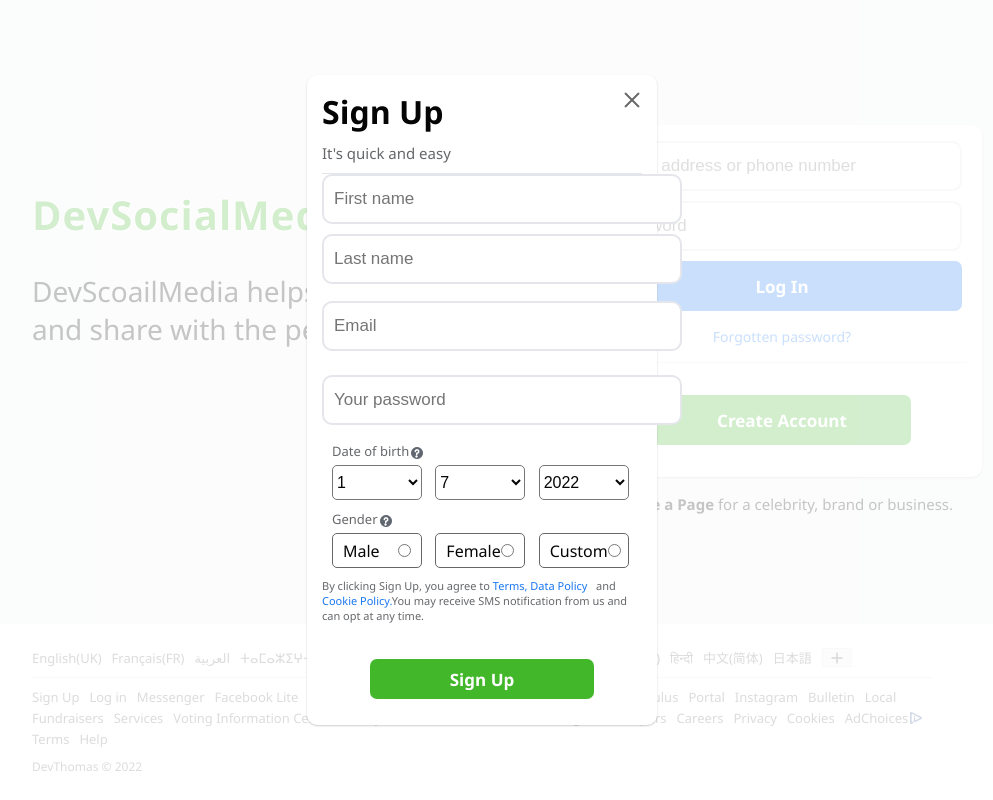
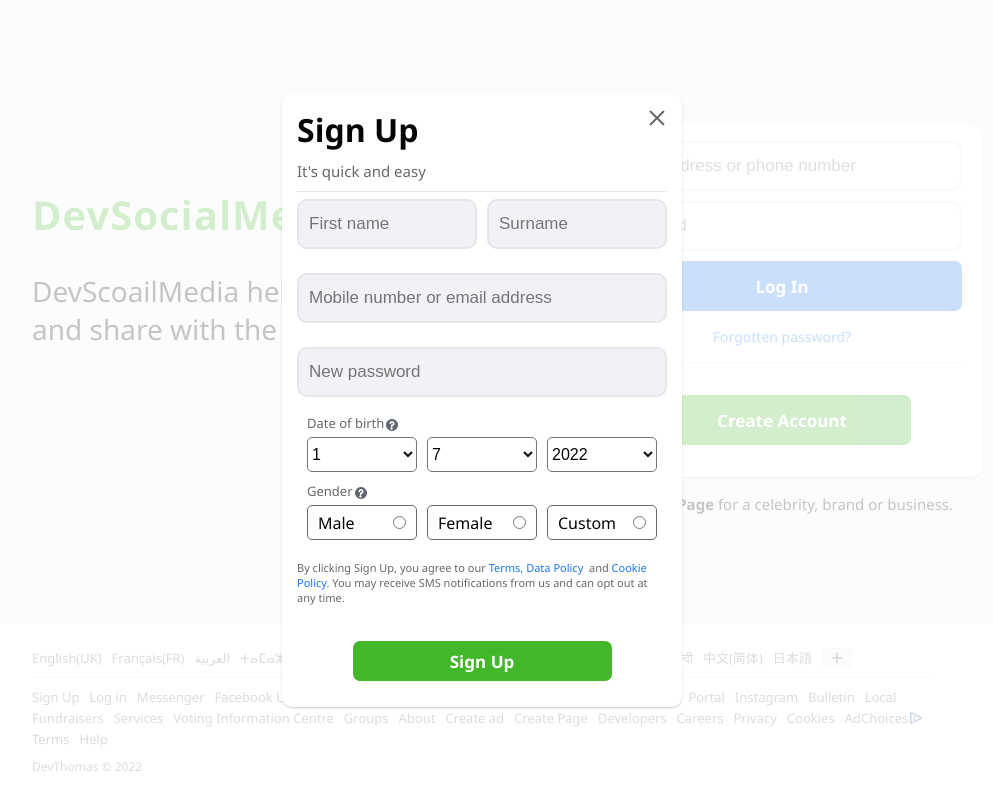
Before and after one commit to Fremen1990/DevSocialMedia-frontend, a React (Create React App) app: page /login in a window 1280 px wide. Shown: the whole page, without its empty margins (158-1151 px from the left). Built offline with nearby package versions, Linux system fonts and the light colour scheme.

Commit message:
Register error handling

```diff
--- a/src/components/inputs/loginInput/index.js
+++ b/src/components/inputs/loginInput/index.js
@@ -8,7 +8,6 @@
     const desktopView = useMediaQuery({
         query: '(min-width:850px',
     })
-    console.log(desktopView)
     return (
         <div className="input_wrap">
             {meta.touched && meta.error && !bottom && (
--- a/src/components/inputs/registerInput/index.js
+++ b/src/components/inputs/registerInput/index.js
@@ -5,54 +5,58 @@
 
 function RegisterInput({ placeholder, bottom, ...props }) {
     const [field, meta] = useField(props)
-    const desktopView = useMediaQuery({
+
+    //Responsivness with 'react-responsive
+    const view1 = useMediaQuery({
+        query: '(min-width:539px',
+    })
+    const view2 = useMediaQuery({
         query: '(min-width:850px',
     })
-    console.log(desktopView)
+    const view3 = useMediaQuery({
+        query: '(min-width:1170px',
+    })
+    const testView1 = view3 && field.name === 'first_name'
+    const testView2 = view3 && field.name === 'last_name'
+
     return (
-        <div className="input_wrap">
-            {meta.touched && meta.error && !bottom && (
-                <div
-                    className={
-                        desktopView
-                            ? 'input_error input_error_desktop'
-                            : 'input_error'
-                    }
-                    style={{ transform: 'translate(3px' }}
-                >
-                    {meta.touched && meta.error && (
-                        <ErrorMessage name={field.name} />
-                    )}
-                    {meta.touched && meta.error && (
-                        <div
-                            className={
-                                desktopView
-                                    ? 'error_arrow_left'
-                                    : 'error_arrow_top'
-                            }
-                        ></div>
-                    )}
-                </div>
-            )}
-
+        <div className="input_wrap register_input_wrap">
             <input
                 className={
                     meta.touched && meta.error ? 'input_error_border' : ''
                 }
+                style={{
+                    width: `${
+                        view1 &&
+                        (field.name === 'first_name' ||
+                            field.name === 'last_name')
+                            ? '100%'
+                            : view1 &&
+                              (field.name === 'email' ||
+                                  field.name === 'password')
+                            ? '370px'
+                            : '300px'
+                    }`,
+                }}
                 type={field.type}
                 name={field.name}
                 placeholder={placeholder}
                 {...field}
                 {...props}
             />
-            {meta.touched && meta.error && bottom && (
+            {meta.touched && meta.error && (
                 <div
                     className={
-                        desktopView
+                        view3
                             ? 'input_error input_error_desktop'
                             : 'input_error'
                     }
-                    style={{ transform: 'translate(3px' }}
+                    style={{
+                        transform: 'translateY(3px)',
+                        left: `${
+                            testView1 ? '-107%' : testView2 ? '107%' : ''
+                        }`,
+                    }}
                 >
                     {meta.touched && meta.error && (
                         <ErrorMessage name={field.name} />
@@ -61,27 +65,20 @@
                     {meta.touched && meta.error && (
                         <div
                             className={
-                                desktopView
+                                view3 && field.name !== 'last_name'
                                     ? 'error_arrow_left'
-                                    : 'error_arrow_bottom'
+                                    : view3 && field.name === 'last_name'
+                                    ? 'error_arrow_right'
+                                    : !view3 && 'error_arrow_bottom'
                             }
                         ></div>
                     )}
                 </div>
             )}
 
-            {meta.touched && meta.error && (
-                <i
-                    className="error_icon"
-                    style={{
-                        top: `${!bottom && !desktopView ? '63%' : '15px'}`,
-                    }}
-                ></i>
-            )}
+            {meta.touched && meta.error && <i className="error_icon"></i>}
         </div>
     )
 }
 
 export default RegisterInput
-
-//TODO 33. Login and Register page part 3 (Yup)  8:00
--- a/src/components/inputs/registerInput/style.css
+++ b/src/components/inputs/registerInput/style.css
@@ -0,0 +1,25 @@
+.register_input_wrap {
+    width: 100% !important;
+}
+.register_input_wrap input {
+    background: var(--bg-secondary);
+}
+.register_input_wrap .input_error {
+    max-width: 300px;
+}
+.register_input_wrap .error_arrow_bottom {
+    transform: translateY(1px);
+}
+.error_arrow_right {
+    border-right: 10px solid #b94a48;
+    border-top: 10px solid transparent;
+    border-bottom: 10px solid transparent;
+    position: absolute;
+    left: -10px;
+    top: 14px;
+}
+@media (min-width: 539px) {
+    .register_input_wrap .input_error {
+        max-width: 100%;
+    }
+}
--- /dev/null
+++ b/src/components/login/DateOfBirthSelect.js
@@ -0,0 +1,62 @@
+import { useMediaQuery } from "react-responsive";
+
+export default function DateOfBirthSelect({
+  bDay,
+  bMonth,
+  bYear,
+  days,
+  months,
+  years,
+  handleRegisterChange,
+  dateError,
+}) {
+  const view1 = useMediaQuery({
+    query: "(min-width: 539px)",
+  });
+  const view2 = useMediaQuery({
+    query: "(min-width: 850px)",
+  });
+  const view3 = useMediaQuery({
+    query: "(min-width: 1170px)",
+  });
+  return (
+    <div
+      className="reg_grid"
+      style={{ marginBottom: `${dateError && !view3 ? "90px" : "0"}` }}
+    >
+      <select name="bDay" value={bDay} onChange={handleRegisterChange}>
+        {days.map((day, i) => (
+          <option value={day} key={i}>
+            {day}
+          </option>
+        ))}
+      </select>
+      <select name="bMonth" value={bMonth} onChange={handleRegisterChange}>
+        {months.map((month, i) => (
+          <option value={month} key={i}>
+            {month}
+          </option>
+        ))}
+      </select>
+      <select name="bYear" value={bYear} onChange={handleRegisterChange}>
+        {years.map((year, i) => (
+          <option value={year} key={i}>
+            {year}
+          </option>
+        ))}
+      </select>
+      {dateError && (
+        <div
+          className={
+            !view3 ? "input_error" : "input_error input_error_select_large"
+          }
+        >
+          <div
+            className={!view3 ? "error_arrow_bottom" : "error_arrow_left"}
+          ></div>
+          {dateError}
+        </div>
+      )}
+    </div>
+  );
+}
--- /dev/null
+++ b/src/components/login/GenderSelect.js
@@ -0,0 +1,62 @@
+import { useMediaQuery } from "react-responsive";
+
+export default function GenderSelect({ handleRegisterChange, genderError }) {
+  const view1 = useMediaQuery({
+    query: "(min-width: 539px)",
+  });
+  const view2 = useMediaQuery({
+    query: "(min-width: 850px)",
+  });
+  const view3 = useMediaQuery({
+    query: "(min-width: 1170px)",
+  });
+  return (
+    <div
+      className="reg_grid"
+      style={{ marginBottom: `${genderError && !view3 ? "70px" : "0"}` }}
+    >
+      <label htmlFor="male">
+        Male
+        <input
+          type="radio"
+          name="gender"
+          id="male"
+          value="male"
+          onChange={handleRegisterChange}
+        />
+      </label>
+      <label htmlFor="female">
+        Female
+        <input
+          type="radio"
+          name="gender"
+          id="female"
+          value="female"
+          onChange={handleRegisterChange}
+        />
+      </label>
+      <label htmlFor="custom">
+        Custom
+        <input
+          type="radio"
+          name="gender"
+          id="custom"
+          value="custom"
+          onChange={handleRegisterChange}
+        />
+      </label>
+      {genderError && (
+        <div
+          className={
+            !view3 ? "input_error" : "input_error input_error_select_large"
+          }
+        >
+          <div
+            className={!view3 ? "error_arrow_bottom" : "error_arrow_left"}
+          ></div>
+          {genderError}
+        </div>
+      )}
+    </div>
+  );
+}
--- a/src/components/login/LoginForm.js
+++ b/src/components/login/LoginForm.js
@@ -14,10 +14,7 @@
     const [login, setLogin] = useState(loginInfos)
     const { email, password } = login
 
-    console.log(login)
-
     const handleLoginChange = (e) => {
-        console.log(e.target.value)
         const { name, value } = e.target
         setLogin({ ...login, [name]: value })
     }
--- a/src/components/login/RegisterForm.js
+++ b/src/components/login/RegisterForm.js
@@ -1,8 +1,11 @@
 import { Form, Formik } from 'formik'
 import RegisterInput from '../inputs/registerInput'
 import { useState } from 'react'
+import * as Yup from 'yup'
+import DateOfBirthSelect from './DateOfBirthSelect'
+import GenderSelect from './GenderSelect'
 
-function RegisterForm(props) {
+function RegisterForm() {
     const userInfos = {
         first_name: '',
         last_name: '',
@@ -26,7 +29,7 @@
         gender,
     } = user
 
-    // Generating new Arreas with year month and day
+    // Generating new Areas with year month and day
     const yearTemp = new Date().getFullYear()
     const years = Array.from(new Array(108), (val, index) => yearTemp - index)
     const months = Array.from(new Array(12), (val, index) => 1 + index)
@@ -35,12 +38,49 @@
     }
     const days = Array.from(new Array(getDays()), (val, index) => 1 + index)
 
-    console.log(user)
-
     const handleRegisterChange = (e) => {
         const { name, value } = e.target
         setUser({ ...user, [name]: value })
     }
+
+    // YUP form validation
+    const registerValidation = Yup.object({
+        first_name: Yup.string()
+            .required('Whats your first name?')
+            .min(2, 'First name must be between 2 and 16 characters')
+            .max(16, 'First name must be between 2 and 16 characters')
+            .matches(
+                /^[aA-zZ]+$/,
+                'Numbers and special characters are not allowed'
+            ),
+        last_name: Yup.string()
+            .required('Whats your first name?')
+            .min(2, 'First name must be between 2 and 16 characters')
+            .max(16, 'First name must be between 2 and 16 characters')
+            .matches(
+                /^[aA-zZ]+$/,
+                'Numbers and special characters are not allowed'
+            ),
+        email: Yup.string()
+            .required(
+                'You will need this when you log in and if you ever need to reset your password'
+            )
+            .email('Enter a valid email address'),
+        password: Yup.string()
+            .required(
+                'Enter a combination of at least six numbers, letters and punctuation marks (as ! abd &)'
+            )
+            .min(6, 'Password must be at least 6 characters')
+            .max(64, 'Password cannot be more than 64 characters'),
+    })
+
+    const [dateError, setDateError] = useState('')
+    const [genderError, setGenderError] = useState('')
+
+    const [error, setError] = useState('')
+    const [success, setSuccess] = useState('')
+    const [loading, setLoading] = useState(false)
+
     return (
         <div className="blur">
             <div className="register">
@@ -49,10 +89,47 @@
                     <span>Sign Up</span>
                     <span>It's quick and easy</span>
                 </div>
-                <Formik>
+                <Formik
+                    enableReinitialize
+                    initialValues={{
+                        first_name,
+                        last_name,
+                        email,
+                        password,
+                        bYear,
+                        bMonth,
+                        bDay,
+                        gender,
+                    }}
+                    validationSchema={registerValidation}
+                    onSubmit={() => {
+                        let current_date = new Date()
+                        let picked_date = new Date(bYear, bMonth - 1, bDay)
+                        let atleast14 = new Date(1970 + 14, 0, 1)
+                        let noMoreThan70 = new Date(1970 + 70, 0, 1)
+                        if (current_date - picked_date < atleast14) {
+                            setDateError(
+                                'it looks like you have entered the wrong info.Please make sure that you use your real date of birth.'
+                            )
+                        } else if (current_date - picked_date > noMoreThan70) {
+                            setDateError(
+                                'it looks like you have entered the wrong info.Please make sure that you use your real date of birth.'
+                            )
+                        } else if (gender === '') {
+                            setDateError('')
+                            setGenderError(
+                                'Please choose a gender. You can change who can see this later.'
+                            )
+                        } else {
+                            setDateError('')
+                            setGenderError('')
+                        }
+                        console.log('Cliock')
+                    }}
+                >
                     {(formik) => (
-                        <Form>
-                            <div className="regi_line">
+                        <Form className="register_form">
+                            <div className="reg_line">
                                 <RegisterInput
                                     type="text"
                                     placeholder="First name"
@@ -61,14 +138,15 @@
                                 />
                                 <RegisterInput
                                     type="text"
-                                    placeholder="Last name"
+                                    placeholder="Surname"
                                     name="last_name"
                                     onChange={handleRegisterChange}
                                 />
+                            </div>
                             <div className="reg_line">
                                 <RegisterInput
-                                        type="email"
-                                        placeholder="Email"
+                                    type="text"
+                                    placeholder="Mobile number or email address"
                                     name="email"
                                     onChange={handleRegisterChange}
                                 />
@@ -76,101 +154,47 @@
                             <div className="reg_line">
                                 <RegisterInput
                                     type="password"
-                                        placeholder="Your password"
+                                    placeholder="New password"
                                     name="password"
                                     onChange={handleRegisterChange}
                                 />
                             </div>
-
                             <div className="reg_col">
                                 <div className="reg_line_header">
-                                        Date of birth{' '}
-                                        <i className="info_icon"></i>
+                                    Date of birth <i className="info_icon"></i>
                                 </div>
-                                    <div className="reg_grid">
-                                        <select
-                                            value={bDay}
-                                            name="bDay"
-                                            onChange={handleRegisterChange}
-                                        >
-                                            {days.map((day, i) => (
-                                                <option value={day} key={i}>
-                                                    {day}
-                                                </option>
-                                            ))}
-                                        </select>
-                                        <select
-                                            name="bMonth"
-                                            value={bMonth}
-                                            onChange={handleRegisterChange}
-                                        >
-                                            {months.map((month, i) => (
-                                                <option value={month} key={i}>
-                                                    {month}
-                                                </option>
-                                            ))}{' '}
-                                        </select>
-                                        <select
-                                            name="bYear"
-                                            value={bYear}
-                                            onChange={handleRegisterChange}
-                                        >
-                                            {years.map((year, i) => (
-                                                <option value={year} key={i}>
-                                                    {year}
-                                                </option>
-                                            ))}{' '}
-                                        </select>
+                                <DateOfBirthSelect
+                                    bDay={bDay}
+                                    bMonth={bMonth}
+                                    bYear={bYear}
+                                    days={days}
+                                    months={months}
+                                    years={years}
+                                    handleRegisterChange={handleRegisterChange}
+                                    dateError={dateError}
+                                />
                             </div>
+                            <div className="reg_col">
+                                <div className="reg_line_header">
+                                    Gender <i className="info_icon"></i>
                                 </div>
 
-                                <div className="reg_col">
-                                    <div className="reg_line_header">
-                                        Gender
-                                        <i className="info_icon"></i>
-                                    </div>
-                                    <div className="reg_grid">
-                                        <label htmlFor="male">
-                                            Male
-                                            <input
-                                                type="radio"
-                                                name="gender"
-                                                id="male"
-                                                onChange={handleRegisterChange}
+                                <GenderSelect
+                                    handleRegisterChange={handleRegisterChange}
+                                    genderError={genderError}
                                 />
-                                        </label>
-                                        <label htmlFor="female">
-                                            Female
-                                            <input
-                                                type="radio"
-                                                name="gender"
-                                                id="female"
-                                                onChange={handleRegisterChange}
-                                            />
-                                        </label>
-                                        <label htmlFor="custom">
-                                            Custom
-                                            <input
-                                                type="radio"
-                                                name="gender"
-                                                id="custom"
-                                                onChange={handleRegisterChange}
-                                            />
-                                        </label>
-                                    </div>
                             </div>
                             <div className="reg_infos">
-                                    By clicking Sign Up, you agree to{' '}
-                                    <span>Terms, Data Policy &nbsp;</span> and{' '}
-                                    <span>Cookie Policy.</span>You may receive
-                                    SMS notification from us and can opt at any
+                                By clicking Sign Up, you agree to our{' '}
+                                <span>Terms, Data Policy &nbsp;</span>
+                                and <span>Cookie Policy.</span> You may receive
+                                SMS notifications from us and can opt out at any
                                 time.
                             </div>
                             <div className="reg_btn_wrapper">
                                 <button className="blue_btn open_signup">
                                     Sign Up
                                 </button>
-                                </div>
                             </div>
                         </Form>
                     )}
--- a/src/pages/login/style.css
+++ b/src/pages/login/style.css
@@ -81,8 +81,8 @@
 }
 /*----- login ------*/
 
-/*------- Register ---------*/
 
+/*-----Register---------*/
 .register {
   position: absolute;
   top: 50%;
@@ -189,6 +189,7 @@
   justify-content: center;
   margin: 20px 0 10px 0;
 }
+/*-----Register---------*/
 
 
 
@@ -234,24 +235,56 @@
   margin: 10px auto;
   max-width: 900px;
 }
-
 /*----Footer------*/
 
 
+/*----date of birth  and gender errors-----*/
+.reg_grid .input_error {
+  width: 300px;
+  position: absolute;
+  top: 70px;
+}
+.input_error_select_large {
+  left: -97%;
+  top: 15px !important;
+}
+/*----date of birth and gender errors-----*/
+
+
+/*----error and success styles -------*/
+.error_text {
+  color: #b94a48;
+}
+.success_text {
+  color: var(--green-color);
+}
+/*----error and success styles -------*/
+
+
 /*----Media queries--------------*/
-
-@media(min-width: 539px){
-  .login_footer_wrap{
+@media (min-width: 539px) {
+  .login_footer_wrap {
     max-width: 520px;
   }
+  .register {
+    width: 400px;
+  }
+  .reg_line {
+    flex-direction: row;
+  }
+  .reg_grid select,
+  .reg_grid label {
+    width: 110px;
+  }
+  .reg_grid .input_error {
+    width: 350px;
+  }
 }
-
-@media(min-width: 650px){
-  .login_footer_wrap{
+@media (min-width: 650px) {
+  .login_footer_wrap {
     max-width: 650px;
   }
 }
-
 @media (min-width: 850px) {
   .login_wrap {
     display: flex;
@@ -278,8 +311,7 @@
   .input_wrap {
     width: 360px !important;
   }
-
-  .login_footer_wrap{
+  .login_footer_wrap {
     max-width: 900px;
   }
 }
```
Lines whose indentation alone changed are shown as unchanged.
